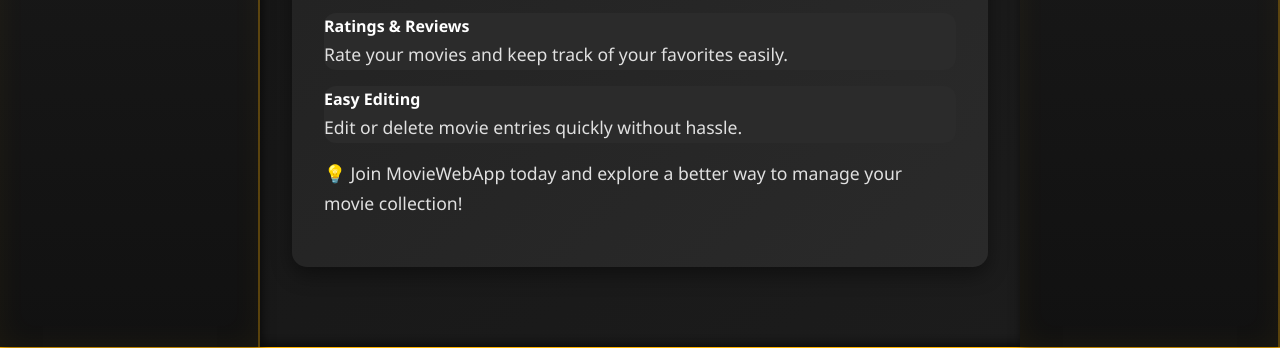
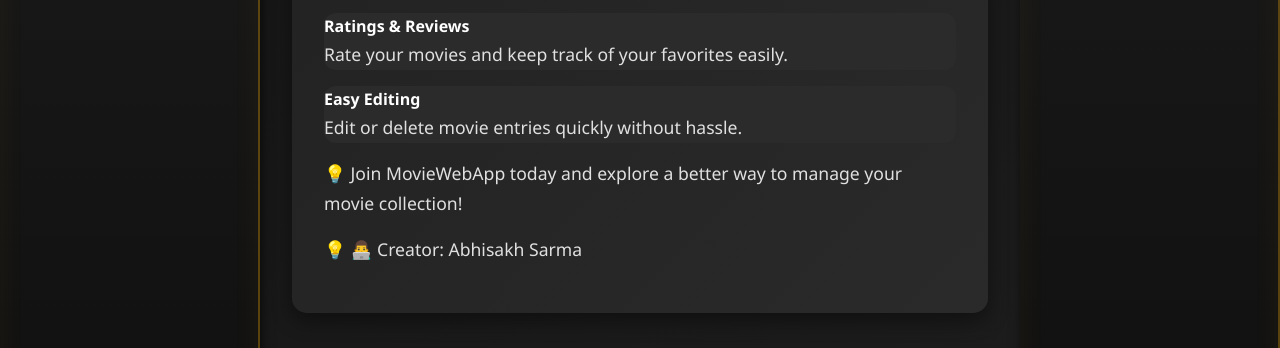
Before and after one commit to abhisakh/MovieWebApp-AI, a Python web app: template templates/about.html in a window 1280 px wide. Shown: the part 1278-1626 px from the top of the page. Run offline with Jinja, Linux system fonts and the light colour scheme; the template is opened without the code that fills it, so the values that code supplies are empty.

Commit message:
About page modified

```diff
--- a/templates/about.html
+++ b/templates/about.html
@@ -67,6 +67,7 @@
 
     <div class="text-center mt-5">
         <p class="text-muted">💡 Join MovieWebApp today and explore a better way to manage your movie collection!</p>
+        <p class="text-muted">💡 👨‍💻 Creator: Abhisakh Sarma </p>
     </div>
 </section>
 {% endblock %}
```
